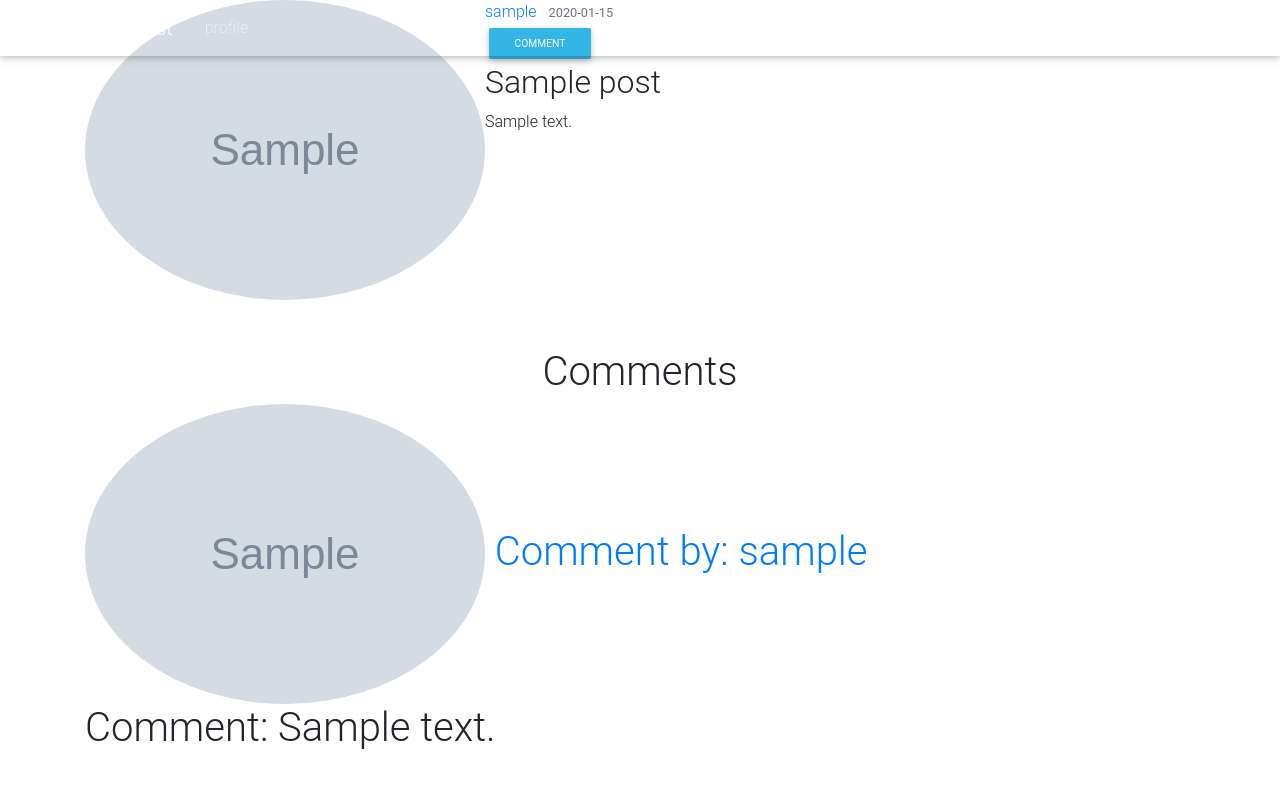
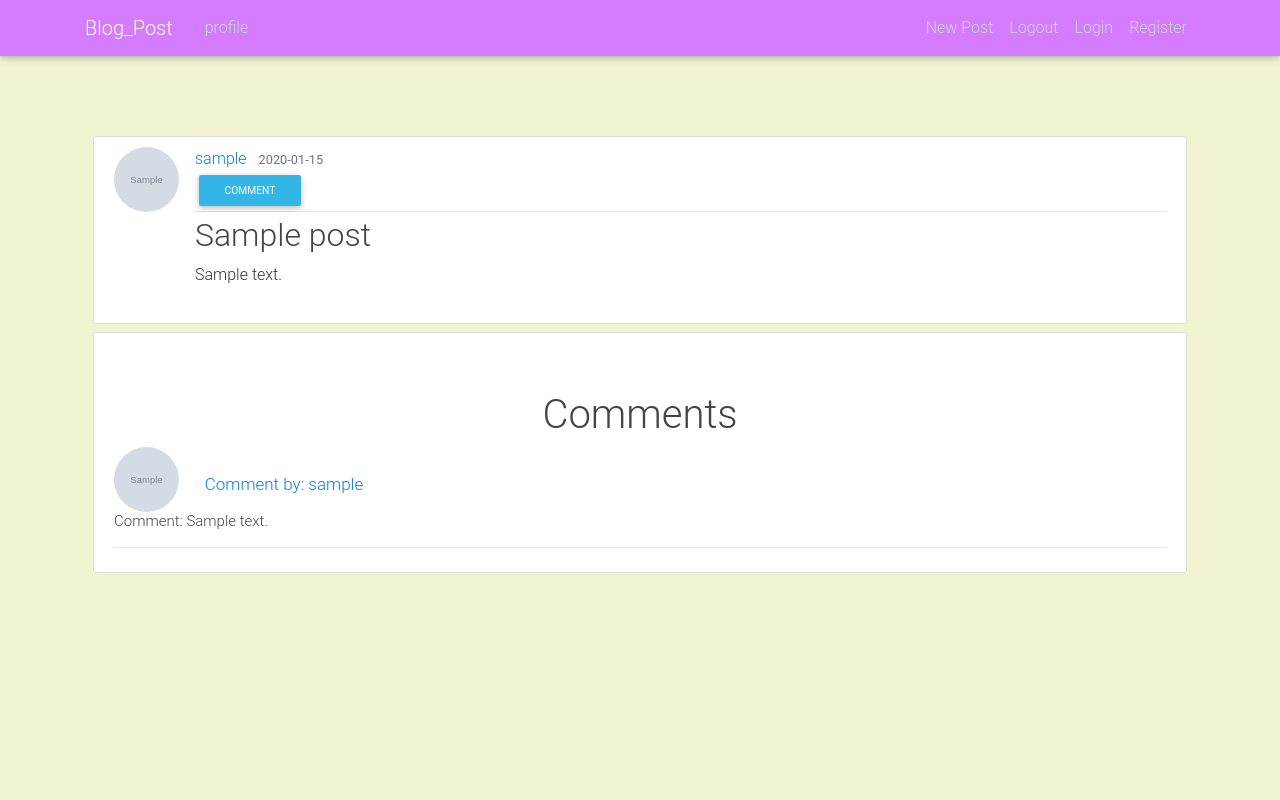
Before and after one commit to Jackson-coder-arch/Blog_Post, a Python web app: template app/templates/posts.html in a window 1280 px wide. Run offline with Jinja, Linux system fonts and the light colour scheme; the template is opened without the code that fills it: most values are stand-ins (such as "Sample title", 1, 10 or a date in 2020); grey boxes marked "Sample" are stand-in pictures; some libraries are stand-ins or nearby versions.

Commit message:
styling of main

```diff
--- /dev/null
+++ b/app/static/CSS/main.css
@@ -0,0 +1,95 @@
+body {
+    background: #f2f3d0;
+    color: #333333;
+  }
+
+  .navbar{
+  background: #d47cfd;
+  }
+  body{
+  margin-top:10%;
+  }
+
+  h1, h2, h3, h4, h5, h6 {
+    color: #444444;
+  }
+
+  .bg-steel {
+    background-color: #5f788a;
+  }
+
+  .site-header .navbar-nav .nav-link {
+    color: #cbd5db;
+  }
+
+  .site-header .navbar-nav .nav-link:hover {
+    color: #ffffff;
+  }
+
+  .site-header .navbar-nav .nav-link.active {
+    font-weight: 500;
+  }
+
+  .content-section {
+    margin:8px;
+    background: #ffffff;
+    padding: 10px 20px;
+    border: 1px solid #dddddd;
+    border-radius: 3px;
+    padding-bottom: 20px;
+  }
+
+  .article-title {
+    color: #444444;
+  }
+
+  a.article-title:hover {
+    color: #428bca;
+    text-decoration: none;
+  }
+
+  .article-content {
+    white-space: pre-line;
+  }
+
+  .article-img {
+    height: 65px;
+    width: 65px;
+    margin-right: 16px;
+  }
+
+  .article-metadata {
+    padding-bottom: 1px;
+    margin-bottom: 4px;
+    border-bottom: 1px solid #e3e3e3
+  }
+
+  .article-metadata a:hover {
+    color: #333;
+    text-decoration: none;
+  }
+
+  .article-svg {
+    width: 25px;
+    height: 25px;
+    vertical-align: middle;
+  }
+
+  .account-img {
+    height: 125px;
+    width: 125px;
+    margin-right: 20px;
+    margin-bottom: 16px;
+  }
+
+  .account-heading {
+    font-size: 2.5rem;
+  }
+
+  .commentname{
+  font-size:17px;
+  }
+
+  .commentcomment{
+  font-size:15px;
+  }
--- a/app/templates/base.html
+++ b/app/templates/base.html
@@ -10,10 +10,10 @@
     <link href="https://cdnjs.cloudflare.com/ajax/libs/twitter-bootstrap/4.3.1/css/bootstrap.min.css" rel="stylesheet">
     <!-- Material Design Bootstrap -->
     <link href="https://cdnjs.cloudflare.com/ajax/libs/mdbootstrap/4.8.10/css/mdb.min.css" rel="stylesheet">
-    <link rel="stylesheet" type="text/css" href="{{ url_for('static', filename='css/main.css') }}">
+    <link rel="stylesheet" type="text/css" href="{{ url_for('static', filename='CSS/main.css') }}">
     {% endblock %}
 </head>
-<body>
+<body >
 {% block navbar %}
 {%include 'navbar.html'%}
 {% endblock %}
--- a/app/templates/display_comment_macro.html
+++ b/app/templates/display_comment_macro.html
@@ -1,4 +1,5 @@
 {% extends 'base.html' %}
+
 {% macro display_comments(comments) %}
 <div class="mt-5">
     <h1 class="text-center">Comments</h1>
--- a/app/templates/display_post_macro.html
+++ b/app/templates/display_post_macro.html
@@ -1,3 +1,5 @@
+{% extends 'base.html' %}
+
 {% macro display_posts(posts)%}
 <div>
     {% for post in posts%}
--- a/app/templates/index.html
+++ b/app/templates/index.html
@@ -1,6 +1,7 @@
 {% extends 'base.html' %}
 {%from 'display_quote_macro.html' import display_quotes%}
 {% from 'display_post_macro.html' import display_posts%}
+
 {%block content%}
  <h1>{{display_quotes(quotes)}}</h1>
 {% for post in posts %}
--- a/app/templates/main.html
+++ b/app/templates/main.html
@@ -1,3 +1,5 @@
+{% extends 'base.html' %}
+
 <main role="main" class="container">
     <div class="row">
       <div class="col-md-8">
--- a/app/templates/new_post.html
+++ b/app/templates/new_post.html
@@ -1,4 +1,5 @@
 {% extends "base.html" %}
+
 {% block content %}
 <div class="content-section">
     <form method="POST" action="">
--- a/app/templates/posts.html
+++ b/app/templates/posts.html
@@ -1,6 +1,7 @@
 {% extends "base.html" %}
 {% import 'bootstrap/wtf.html' as wtf%}
 {% from 'display_comment_macro.html' import display_comments as commentDisplay%}
+
 {% block content %}
 <article class="media content-section">
     <img class="rounded-circle article-img"
```
Also changed, not shown: config.py (+26 -23 lines).
